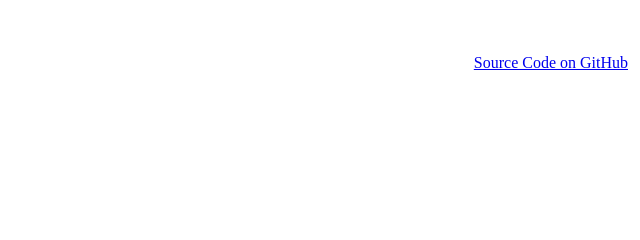
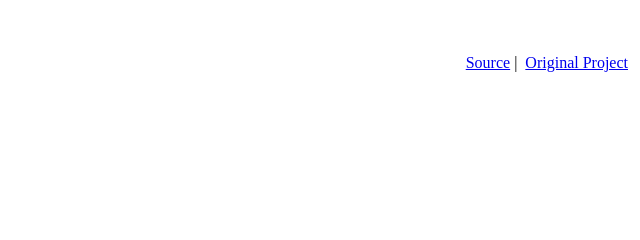
Before and after one commit to cgluWxh/mai_pico_helper, a plain HTML site: page index.html in a window 1280 px wide. Shown: the top 240 px of the page, 640-1280 px from the left. Drawn offline with Linux system fonts and the light colour scheme.

Commit message:
update-pages

```diff
--- a/index.html
+++ b/index.html
@@ -114,7 +114,10 @@
   <label class="checkbox" for="autoconnect">Automatically connect</label>
 
   <div class="info">
-    <a href="https://github.com/GoogleChromeLabs/serial-terminal">Source Code on GitHub</a>
+    <a href="https://github.com/cgluWxh/mai_pico_helper" target="_blank">Source</a>&nbsp;|&nbsp;
+    <a href="https://github.com/GoogleChromeLabs/serial-terminal" target="_blank">Original Project</a>
+
+
   </div>
 </div>
 <div id="terminal"></div>
--- a/sw.js
+++ b/sw.js
@@ -1 +1 @@
-if(!self.define){let e,i={};const s=(s,n)=>(s=new URL(s+".js",n).href,i[s]||new Promise((i=>{if("document"in self){const e=document.createElement("script");e.src=s,e.onload=i,document.head.appendChild(e)}else e=s,importScripts(s),i()})).then((()=>{let e=i[s];if(!e)throw new Error(`Module ${s} didn’t register its module`);return e})));self.define=(n,r)=>{const o=e||("document"in self?document.currentScript.src:"")||location.href;if(i[o])return;let t={};const c=e=>s(e,o),d={module:{uri:o},exports:t,require:c};i[o]=Promise.all(n.map((e=>d[e]||c(e)))).then((e=>(r(...e),t)))}}define(["./workbox-3625d7b0"],(function(e){"use strict";self.skipWaiting(),e.clientsClaim(),e.precacheAndRoute([{url:"assets/index.5859c7e0.js",revision:null},{url:"assets/index.ff373be6.css",revision:null},{url:"index.html",revision:"8de80288375d19cca9ce654f177a3d10"},{url:"registerSW.js",revision:"402b66900e731ca748771b6fc5e7a068"},{url:"images/icons-1024.png",revision:"81a60aa49943c292504ed5a296b8ba17"},{url:"images/icons-192.png",revision:"8801f3e19ee3b1867facdddad90f42a5"},{url:"images/icons-512.png",revision:"1c9e4a0d8d815cb14d2494e0fd7bf6f0"},{url:"manifest.webmanifest",revision:"205204aa08ff70ea04ca59c0e4951cf6"}],{}),e.cleanupOutdatedCaches(),e.registerRoute(new e.NavigationRoute(e.createHandlerBoundToURL("index.html")))}));
+if(!self.define){let e,i={};const s=(s,n)=>(s=new URL(s+".js",n).href,i[s]||new Promise((i=>{if("document"in self){const e=document.createElement("script");e.src=s,e.onload=i,document.head.appendChild(e)}else e=s,importScripts(s),i()})).then((()=>{let e=i[s];if(!e)throw new Error(`Module ${s} didn’t register its module`);return e})));self.define=(n,r)=>{const o=e||("document"in self?document.currentScript.src:"")||location.href;if(i[o])return;let t={};const c=e=>s(e,o),f={module:{uri:o},exports:t,require:c};i[o]=Promise.all(n.map((e=>f[e]||c(e)))).then((e=>(r(...e),t)))}}define(["./workbox-3625d7b0"],(function(e){"use strict";self.skipWaiting(),e.clientsClaim(),e.precacheAndRoute([{url:"assets/index.5859c7e0.js",revision:null},{url:"assets/index.ff373be6.css",revision:null},{url:"index.html",revision:"f39cc247d9f94be37baf4751e1560f0a"},{url:"registerSW.js",revision:"402b66900e731ca748771b6fc5e7a068"},{url:"images/icons-1024.png",revision:"81a60aa49943c292504ed5a296b8ba17"},{url:"images/icons-192.png",revision:"8801f3e19ee3b1867facdddad90f42a5"},{url:"images/icons-512.png",revision:"1c9e4a0d8d815cb14d2494e0fd7bf6f0"},{url:"manifest.webmanifest",revision:"205204aa08ff70ea04ca59c0e4951cf6"}],{}),e.cleanupOutdatedCaches(),e.registerRoute(new e.NavigationRoute(e.createHandlerBoundToURL("index.html")))}));
```
